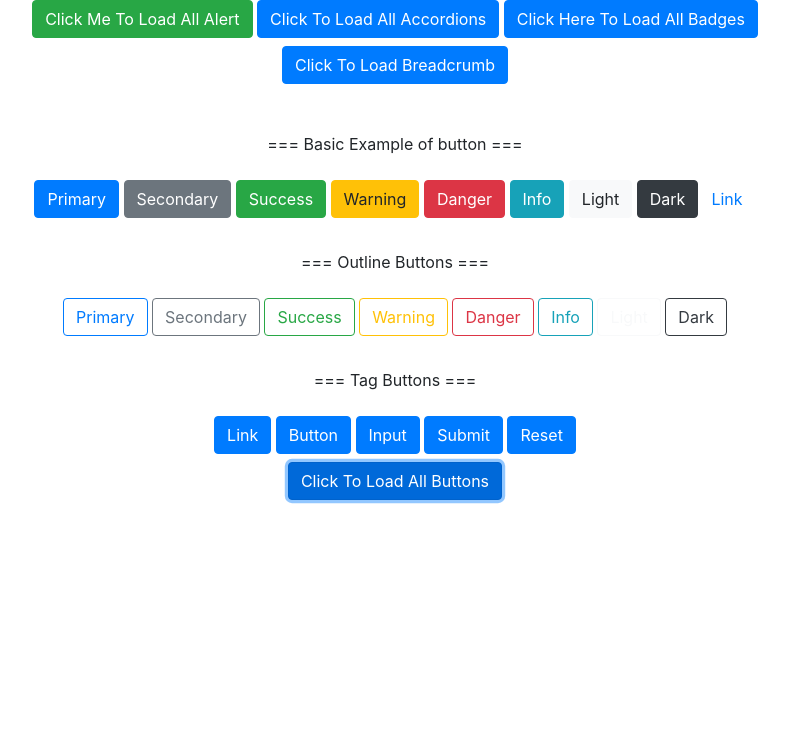
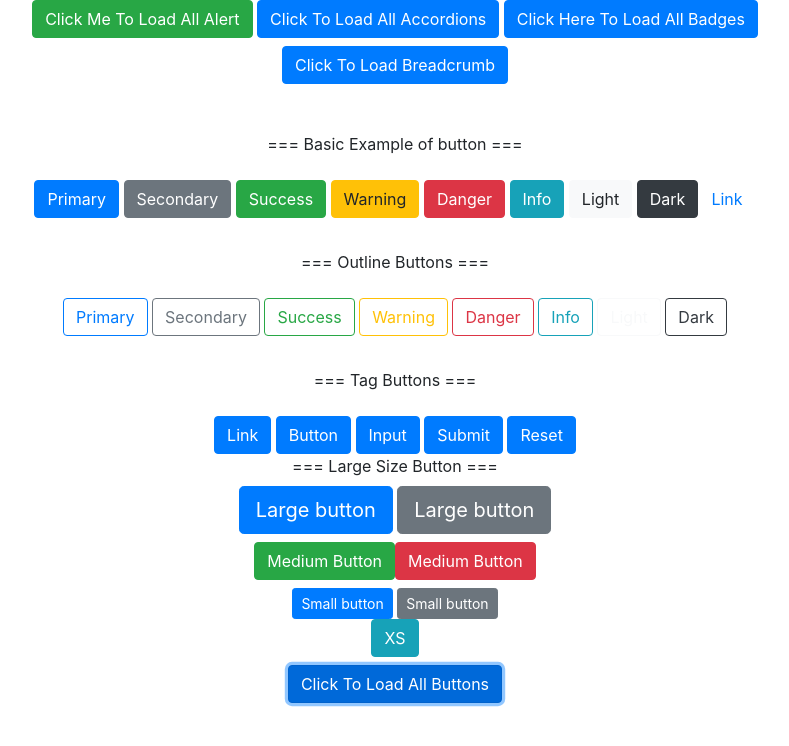
Before and after one commit to Khwajapasha/Boosrtrap-Practice, a React (Create React App) app: page / in a window 1280 px wide. Both pictures are taken after a click on the button "Click To Load All Buttons". Shown: the top 746 px of the page, without its empty margins (245-1034 px from the left). Built offline with nearby package versions, Linux system fonts and the light colour scheme.

Commit message:
Implemented Sizes of button

```diff
--- a/src/Component/MainBodySection/ButtonComponent/AllButtons.jsx
+++ b/src/Component/MainBodySection/ButtonComponent/AllButtons.jsx
@@ -4,6 +4,7 @@ import { useState } from "react";
 import { Button } from "react-bootstrap";
 import { ButtonOutLine } from "./ButtonOutLine";
 import { ButtonTags } from "./ButtonTags";
+import { ButtonSizes } from "./ButtonSizes";
 export const AllButtons = () => {
   const [show, setShow] = useState(false);
   return (
@@ -13,9 +14,12 @@ export const AllButtons = () => {
           <ButtonBasicExample />
           <ButtonOutLine />
           <ButtonTags />
+          <ButtonSizes />
         </div>
       )}
-      <Button onClick={() => setShow(!show)} className="mt-2">Click To Load All Buttons </Button>
+      <Button onClick={() => setShow(!show)} className="mt-2">
+        Click To Load All Buttons{" "}
+      </Button>
     </React.Fragment>
   );
 };
--- /dev/null
+++ b/src/Component/MainBodySection/ButtonComponent/ButtonSizes.jsx
@@ -0,0 +1,37 @@
+import React from "react";
+import { Button } from "react-bootstrap";
+
+export const ButtonSizes = () => {
+  return (
+    <div>
+        === Large Size Button ===
+      <div className="mt-2">
+        <Button variant="primary" size="lg">
+          Large button
+        </Button>{" "}
+        <Button variant="secondary" size="lg">
+          Large button
+        </Button>
+      </div>
+      <div className="mt-2">
+        <Button variant="success" size="md">
+          Medium Button
+        </Button>
+        <Button variant="danger" size="md">
+          Medium Button
+        </Button>
+      </div>
+      <div className="mt-2">
+        <Button variant="primary" size="sm">
+          Small button
+        </Button>{" "}
+        <Button variant="secondary" size="sm">
+          Small button
+        </Button>
+      </div>
+      <div>
+        <Button variant="info" className="xs">XS</Button>
+      </div>
+    </div>
+  );
+};
```
